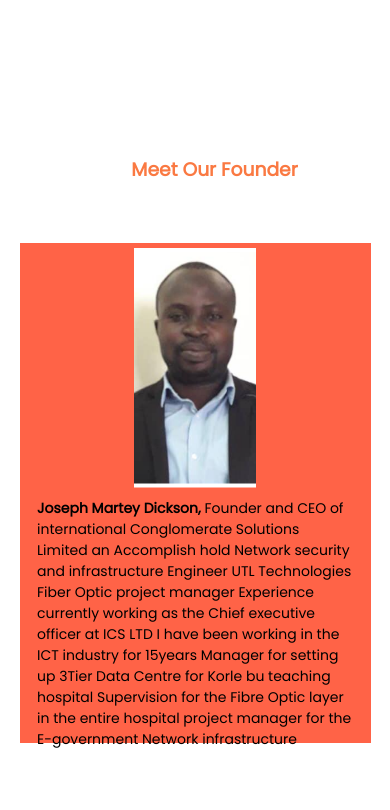
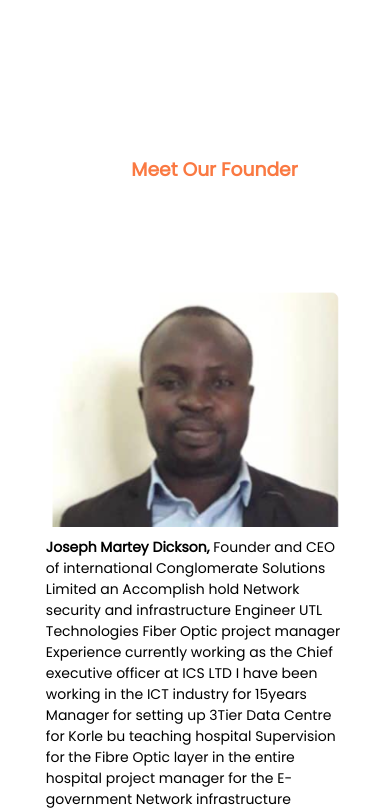
Before and after one commit to HephWisdom/ics-project, a website: page public/index.html in a window 390 px wide. Shown: the part 3883-4693 px from the top of the page. Before the commit the page ends 4633 px from the top, so only its background shows below. Drawn offline with Linux system fonts and the light colour scheme.

Commit message:
fixing errors

```diff
--- a/public/style/style.css
+++ b/public/style/style.css
@@ -861,7 +861,7 @@ display: flex;
 }
 
 .choose-first-sec-container {
-  height: 70%;
+  height: 80%;
   /* background-color: #0d172a; */
 }
 
@@ -909,7 +909,7 @@ display: flex;
 }
 
 .founder-parent {
-  margin-top: 15%;
+  margin-top: 25%;
   width: 100%;
   height: 500px;
   display: flex;
@@ -925,12 +925,12 @@ display: flex;
   align-items: center;
   flex-direction: column-reverse;
 
-  background-color: tomato;
+  /* background-color: tomato; */
 }
 
 .founder-bio {
   padding-top: 3%;
-  width: 90%;
+  width: 85%;
   height:250px;
   display: flex;
   /* background-color: #0A3593; */
@@ -939,4 +939,9 @@ display: flex;
   flex-direction: column;
 }
 
+.founder-img {
+  width: 85%;
+  height: 240px;
+
 }
+}
```
Also changed, not shown: index.html (deleted, +0 -1 lines), main.html (added, +13 -0 lines).
